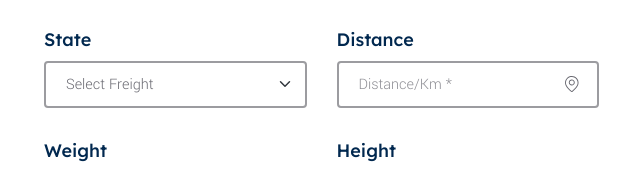
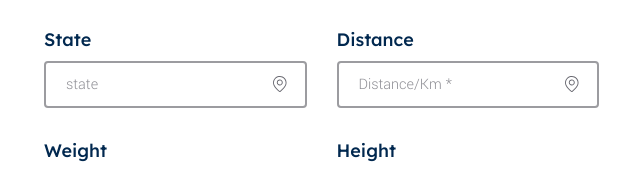
Before and after one commit to khushii-i/Sri-Sai-Logistics, a plain HTML site: page contact-us.html in a window 1280 px wide. Shown: the part 2271-2440 px from the top of the page, 551-1191 px from the left. Drawn offline with nearby package versions, Linux system fonts and the light colour scheme.

Commit message:
update quote

```diff
--- a/assets/js/quote.js
+++ b/assets/js/quote.js
@@ -3,7 +3,7 @@ document.querySelector("#callRequestForm").addEventListener("submit", async (e)
 
     const name = document.getElementById("InputName-2").value;
     const email = document.getElementById("InputEmail-2").value;
-    const freightType = document.getElementById("freightSelect").value;
+    const InputState = document.getElementById("InputState").value;
     const distance = document.getElementById("InputDistance").value;
     const kilo = document.getElementById("InputWeight").value;
     const Centimeter = document.getElementById("InputHeight").value;
@@ -12,7 +12,7 @@ document.querySelector("#callRequestForm").addEventListener("submit", async (e)
         const res = await fetch("https://srisailogistics.vercel.app/api/quote", {
             method: "POST",
             headers: { "Content-Type": "application/json" },
-            body: JSON.stringify({ name, email, freightType, distance, kilo, Centimeter })
+            body: JSON.stringify({ name, email, InputState, distance, kilo, Centimeter })
         });
 
         const data = await res.json();
--- a/contact-us.html
+++ b/contact-us.html
@@ -752,20 +752,24 @@
                       </div>
                     </div>
                     <div class="col-lg-6">
-                      <label for="freightSelect" class="form-label"
-                        >State</label
-                      >
-                      <select
-                        id="freightSelect"
-                        class="form-select"
-                        aria-label="select"
-                      >
-                        <option selected>Select Freight</option>
-                        <option value="1">Air Freight</option>
-                        <option value="2">Road Freight</option>
-
-                        <option value="3">Rail Freight</option>
-                      </select>
+                      <div class="position-relative">
+                        <label for="InputEmail-2" class="form-label"
+                          >State</label
+                        >
+                        <input
+                          type="text"
+                          class="form-control form-control-lg"
+                          name="InputDistance"
+                          id="InputState"
+                          placeholder="state"
+                          required
+                        />
+                        <span class="form-icon form-location-icon">
+                          <svg width="14" height="18">
+                            <use xlink:href="#form-location-icon"></use>
+                          </svg>
+                        </span>
+                      </div>
                     </div>
                     <div class="col-lg-6">
                       <div class="position-relative">
@@ -1709,6 +1713,8 @@
     <script src="assets/js/wow.min.js"></script>
     <script src="assets/js/animate.js"></script>
     <script src="assets/js/contact.js"></script>
+    <script src="assets/js/quote.js"></script>
+
 
 
 
```
Also changed, not shown: index.html (+19 -16 lines).
